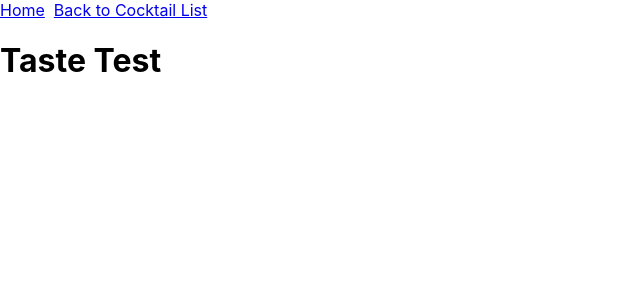
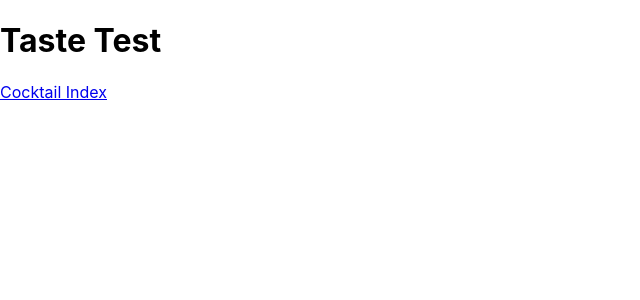
Before and after one commit to niasalgado/project-3, a React (Create React App) app: page / in a window 1280 px wide. Shown: the top 300 px of the page, without its empty margins (0-640 px from the left). Built offline with nearby package versions, Linux system fonts and the light colour scheme.

Commit message:
refactored NavBar to accept props

```diff
--- a/src/components/App/App.js
+++ b/src/components/App/App.js
@@ -10,7 +10,6 @@ import CocktailIngredients from '../../pages/CocktailIngredients/CocktailIngredi
 export default function App() {
   return (
     <>
-      <NavBar />
       <main>
         <Routes>
           <Route path='/' element={<HomePage />}/>
--- a/src/components/NavBar/NavBar.js
+++ b/src/components/NavBar/NavBar.js
@@ -1,10 +1,10 @@
 import { Link } from 'react-router-dom';
 
-export default function NavBar() {
+export default function NavBar({ text }) {
     return (
         <nav className="nav">
             <Link to='/'>Home</Link> &nbsp;
-            <Link to='/cocktails'>Back to Cocktail List</Link>
+            <Link to='/cocktails'>{ text }</Link>
         </nav>
     );
 }
--- a/src/pages/CocktailIngredients/CocktailIngredients.js
+++ b/src/pages/CocktailIngredients/CocktailIngredients.js
@@ -1,5 +1,7 @@
 import React, { useState, useEffect } from 'react';
-import { useParams } from 'react-router-dom';
+import { useParams, Link } from 'react-router-dom';
+
+import NavBar from '../../components/NavBar/NavBar';
 
 export default function CocktailIngredients() {
 
@@ -28,13 +30,17 @@ export default function CocktailIngredients() {
   const loaded = () => {
     return (
       <>
-      Name: {cocktail.strDrink}
+      <NavBar text={'Back to Cocktail Index'}/>
+      <h2>{cocktail.strDrink}</h2>
+
       <ul>
         <li>Glass: {cocktail.strGlass}</li>
         <li>{cocktail.strMeasure1} {cocktail.strIngredient1}</li>
         <li>{cocktail.strMeasure2} {cocktail.strIngredient2}</li>
         <li>{cocktail.strMeasure3} {cocktail.strIngredient3}</li>
       </ul>
+
+      <img src={cocktail.strDrinkThumb} alt={cocktail.strDrink} />
       </>
     )
   };
--- a/src/pages/CocktailList/CocktailList.js
+++ b/src/pages/CocktailList/CocktailList.js
@@ -1,5 +1,6 @@
 import React, { useEffect, useState } from 'react';
 import { Link } from 'react-router-dom';
+import NavBar from '../../components/NavBar/NavBar';
 
 export default function CocktailList(props) {
 const [ cocktailList, setCocktailList] = useState([]);
@@ -23,6 +24,7 @@ useEffect(() => {
 
   return (
       <div className="cocktails-list">
+         <NavBar text={' '}/>
         <h2>Cocktail List</h2>
 
         {cocktailList.map((cocktail) => {
--- a/src/pages/HomePage/HomePage.js
+++ b/src/pages/HomePage/HomePage.js
@@ -1,4 +1,12 @@
+import { Link } from 'react-router-dom';
+
 export default function HomePage() {
-    return <h1>Taste Test</h1>
-    // TODO: Render an inviting, styled Home Page with nav links to cocktail list and a feature(random) cocktail
+    return (
+    <>
+        <h1>Taste Test</h1>
+        <Link to='/cocktails'>Cocktail Index</Link>
+
+        {/* // TODO: Render an inviting, styled Home Page with nav links to cocktail list and a feature(random) cocktail */}
+    </>
+    )
 }
```
